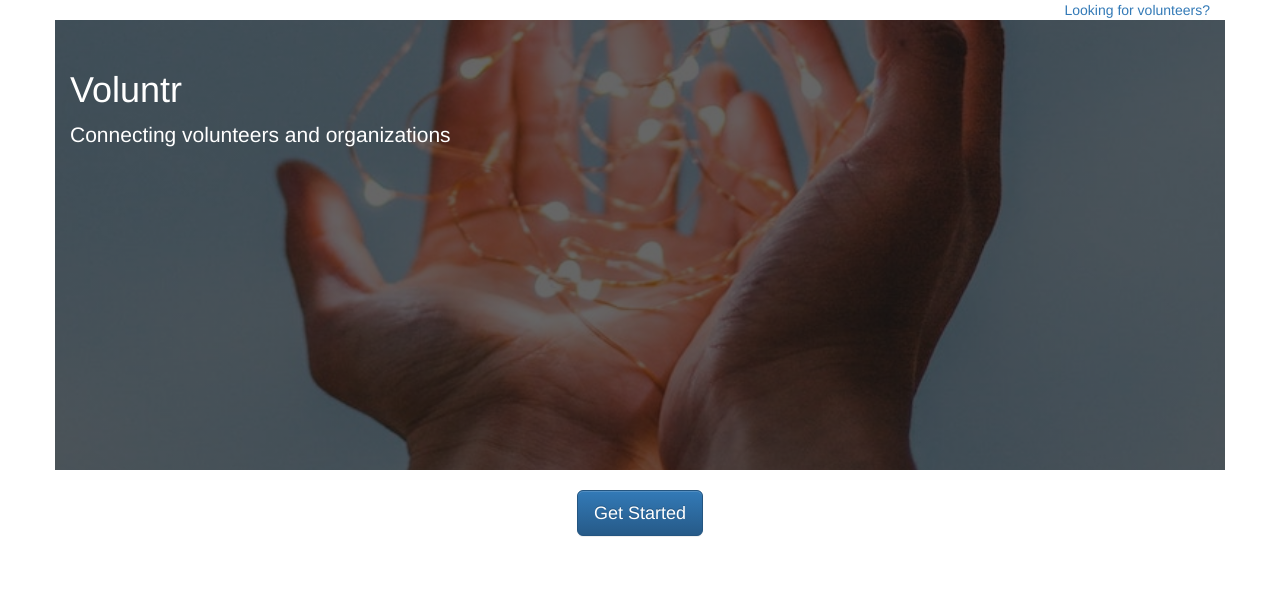
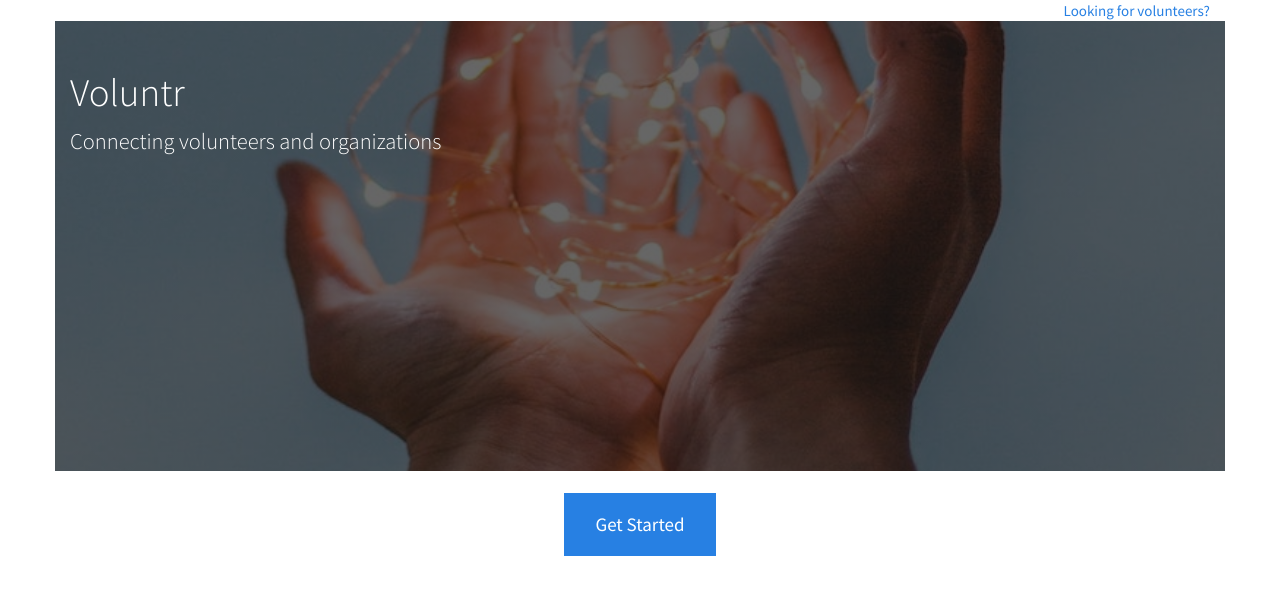
Before and after one commit to hendricksonsarahl/voluntr, a Flask app: page / in a window 1280 px wide. Shown: the top 595 px of the page. Run offline with Flask 2, Linux system fonts and the light colour scheme; some libraries are stand-ins or nearby versions.

Commit message:
choose Cosmo theme from Bootswatch

```diff
--- a/templates/layouts/base.html
+++ b/templates/layouts/base.html
@@ -3,8 +3,9 @@
   <head>
     <title>{{title}}</title>
     <meta name="viewport" content="width=device-width, initial-scale=1.0">
-    <link rel="stylesheet" href="/static/vendor/bootstrap-3.3.7/css/bootstrap.min.css">
-    <link rel="stylesheet" href="/static/vendor/bootstrap-3.3.7/css/bootstrap-theme.min.css">
+<!--     <link rel="stylesheet" href="/static/vendor/bootstrap-3.3.7/css/bootstrap.min.css">
+    <link rel="stylesheet" href="/static/vendor/bootstrap-3.3.7/css/bootstrap-theme.min.css"> -->
+    <link rel="stylesheet" href="/static/vendor/bootswatch/cosmo/bootstrap.min.css">
     <link rel="stylesheet" href="/static/css/custom.css">
 
     {% block headContent %}
```
